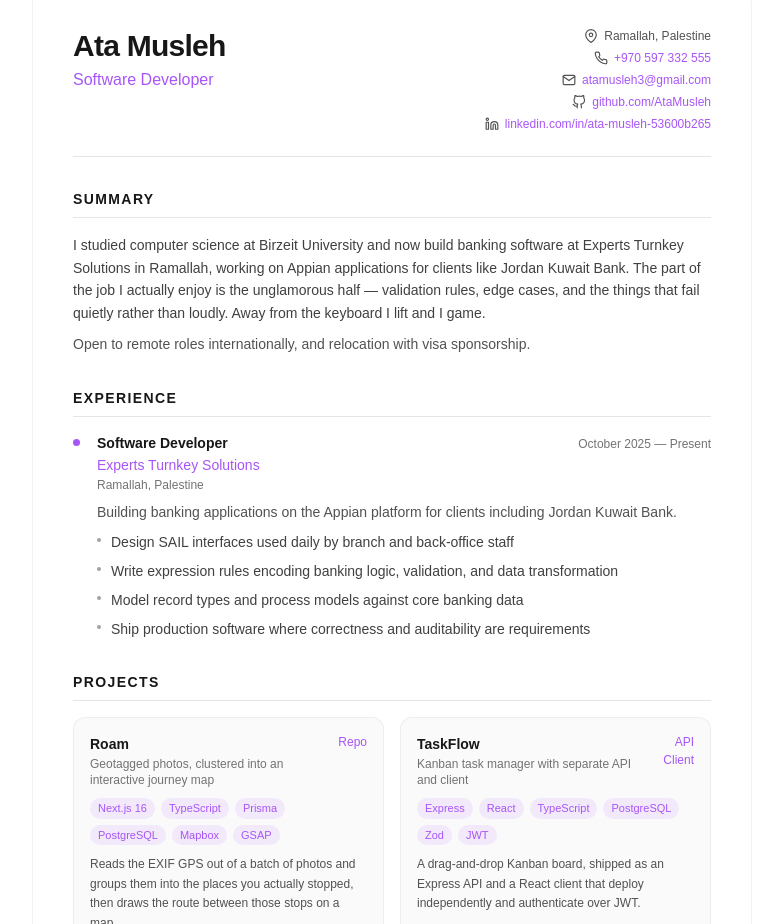
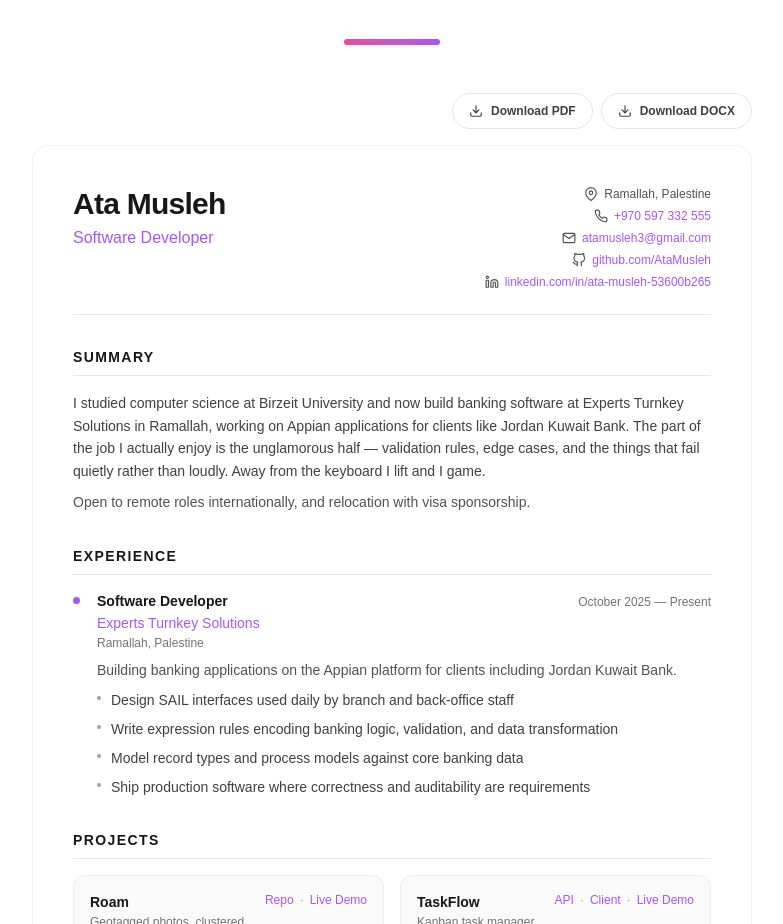
Before and after one commit to AtaMusleh/PortfolioV2, a Next.js app: page / in a window 1280 px wide. Shown: the part 6808-7732 px from the top of the page, without its empty margins (248-1031 px from the left). Built offline with nearby package versions, Linux system fonts and the light colour scheme.

Commit message:
fix: resume heading, section spacing, add live demo links to project cards

```diff
--- a/src/components/Contact.tsx
+++ b/src/components/Contact.tsx
@@ -59,7 +59,7 @@ const METHODS: readonly ContactMethod[] = [
 
 export default function Contact() {
   return (
-    <section id="contact" className="px-6 py-36 sm:py-52">
+    <section id="contact" className="px-6 py-24 sm:py-32">
       <div className="mx-auto max-w-4xl text-center">
         <h2 className="text-[2.75rem] font-extrabold tracking-tight text-neutral-900 sm:text-[3.5rem] dark:text-neutral-50">
           Get in touch
--- a/src/components/Resume.tsx
+++ b/src/components/Resume.tsx
@@ -43,9 +43,9 @@ function stripProtocol(url: string): string {
 /** Bold section label with the hairline divider under it. */
 function SectionHeading({ children }: { readonly children: string }) {
   return (
-    <h3 className="mb-4 border-b border-black/10 pb-2 text-sm font-bold uppercase tracking-widest text-neutral-900 dark:border-white/15 dark:text-neutral-100">
+    <h4 className="mb-4 border-b border-black/10 pb-2 text-sm font-bold uppercase tracking-widest text-neutral-900 dark:border-white/15 dark:text-neutral-100">
       {children}
-    </h3>
+    </h4>
   );
 }
 
@@ -88,8 +88,17 @@ export default function Resume() {
   return (
     <section id="resume" className="px-6 py-24 sm:py-32 print:py-0">
       <div className="mx-auto max-w-[45rem]">
+        {/* Same treatment as every other section heading on the page. */}
+        <h2 className="text-center text-[2.75rem] font-extrabold tracking-tight text-neutral-900 sm:text-[3.5rem] dark:text-neutral-50">
+          Resume
+          <span
+            aria-hidden
+            className="mx-auto mt-5 block h-1.5 w-24 rounded-full bg-gradient-to-r from-brand-pink to-brand-purple"
+          />
+        </h2>
+
         {/* Download bar — outside the card, right-aligned, hidden in print. */}
-        <div className="mb-4 flex flex-wrap items-center justify-end gap-2 print:hidden">
+        <div className="mt-12 mb-4 flex flex-wrap items-center justify-end gap-2 print:hidden">
           {DOWNLOADS.map((file) => (
             <a
               key={file.href}
@@ -108,9 +117,9 @@ export default function Resume() {
           {/* Header ---------------------------------------------------- */}
           <header className="flex flex-col gap-5 border-b border-black/10 pb-6 sm:flex-row sm:items-start sm:justify-between dark:border-white/15">
             <div>
-              <h2 className="text-3xl font-bold tracking-tight text-neutral-900 dark:text-neutral-50">
+              <h3 className="text-3xl font-bold tracking-tight text-neutral-900 dark:text-neutral-50">
                 {personal.name}
-              </h2>
+              </h3>
               {currentRole !== null && (
                 <p className="mt-1 text-base font-medium text-brand-purple">
                   {currentRole}
@@ -192,9 +201,9 @@ export default function Resume() {
                   isLast={index === portfolio.experience.length - 1}
                 >
                   <div className="flex flex-col gap-x-3 sm:flex-row sm:items-baseline sm:justify-between">
-                    <h4 className="text-sm font-bold text-neutral-900 dark:text-neutral-50">
+                    <h5 className="text-sm font-bold text-neutral-900 dark:text-neutral-50">
                       {job.role}
-                    </h4>
+                    </h5>
                     <span className="shrink-0 text-xs whitespace-nowrap text-neutral-500 dark:text-neutral-500">
                       {job.period}
                     </span>
@@ -240,27 +249,60 @@ export default function Resume() {
                   <div className="flex h-full flex-col rounded-xl border border-black/5 bg-black/[0.02] p-4 dark:border-white/10 dark:bg-white/[0.03]">
                     <div className="flex items-start justify-between gap-3">
                       <div>
-                        <h4 className="text-sm font-bold text-neutral-900 dark:text-neutral-50">
+                        <h5 className="text-sm font-bold text-neutral-900 dark:text-neutral-50">
                           {project.name}
-                        </h4>
+                        </h5>
                         {/* The tagline is the project's category line. */}
                         <p className="mt-0.5 text-xs text-neutral-500 dark:text-neutral-500">
                           {project.tagline}
                         </p>
                       </div>
 
-                      <div className="flex shrink-0 flex-col items-end gap-0.5">
-                        {project.repos.map((repo) => (
-                          <a
-                            key={repo.url}
-                            href={repo.url}
-                            target="_blank"
-                            rel="noopener noreferrer"
-                            aria-label={`${project.name} ${repo.label} on GitHub`}
-                            className="text-xs font-medium text-brand-purple hover:underline"
-                          >
-                            {repo.label}
-                          </a>
+                      {/*
+                       * Repos first, then the live demo when the project has
+                       * one — built as a single list so the dot separators
+                       * fall between links rather than needing a trailing one.
+                       */}
+                      <div className="flex shrink-0 flex-wrap items-center justify-end gap-x-1.5 text-xs">
+                        {[
+                          ...project.repos.map((repo) => ({
+                            key: repo.url,
+                            href: repo.url,
+                            label: repo.label,
+                            // Disambiguates "API" from "Client" for screen
+                            // readers, which read links out of context.
+                            description: `${project.name} ${repo.label} on GitHub`,
+                          })),
+                          ...(project.liveUrl === null
+                            ? []
+                            : [
+                                {
+                                  key: "live",
+                                  href: project.liveUrl,
+                                  label: "Live Demo",
+                                  description: `${project.name} live demo`,
+                                },
+                              ]),
+                        ].map((link, index) => (
+                          <span key={link.key} className="inline-flex items-center gap-x-1.5">
+                            {index > 0 && (
+                              <span
+                                aria-hidden
+                                className="text-neutral-400 dark:text-neutral-600"
+                              >
+                                ·
+                              </span>
+                            )}
+                            <a
+                              href={link.href}
+                              target="_blank"
+                              rel="noopener noreferrer"
+                              aria-label={link.description}
+                              className="font-medium whitespace-nowrap text-brand-purple hover:underline"
+                            >
+                              {link.label}
+                            </a>
+                          </span>
                         ))}
                       </div>
                     </div>
@@ -295,9 +337,9 @@ export default function Resume() {
                   isLast={index === portfolio.education.length - 1}
                 >
                   <div className="flex flex-col gap-x-3 sm:flex-row sm:items-baseline sm:justify-between">
-                    <h4 className="text-sm font-bold text-neutral-900 dark:text-neutral-50">
+                    <h5 className="text-sm font-bold text-neutral-900 dark:text-neutral-50">
                       {entry.degree}
-                    </h4>
+                    </h5>
                     <span className="shrink-0 text-xs whitespace-nowrap text-neutral-500 dark:text-neutral-500">
                       {formatYears(entry.startYear, entry.endYear)}
                     </span>
```
